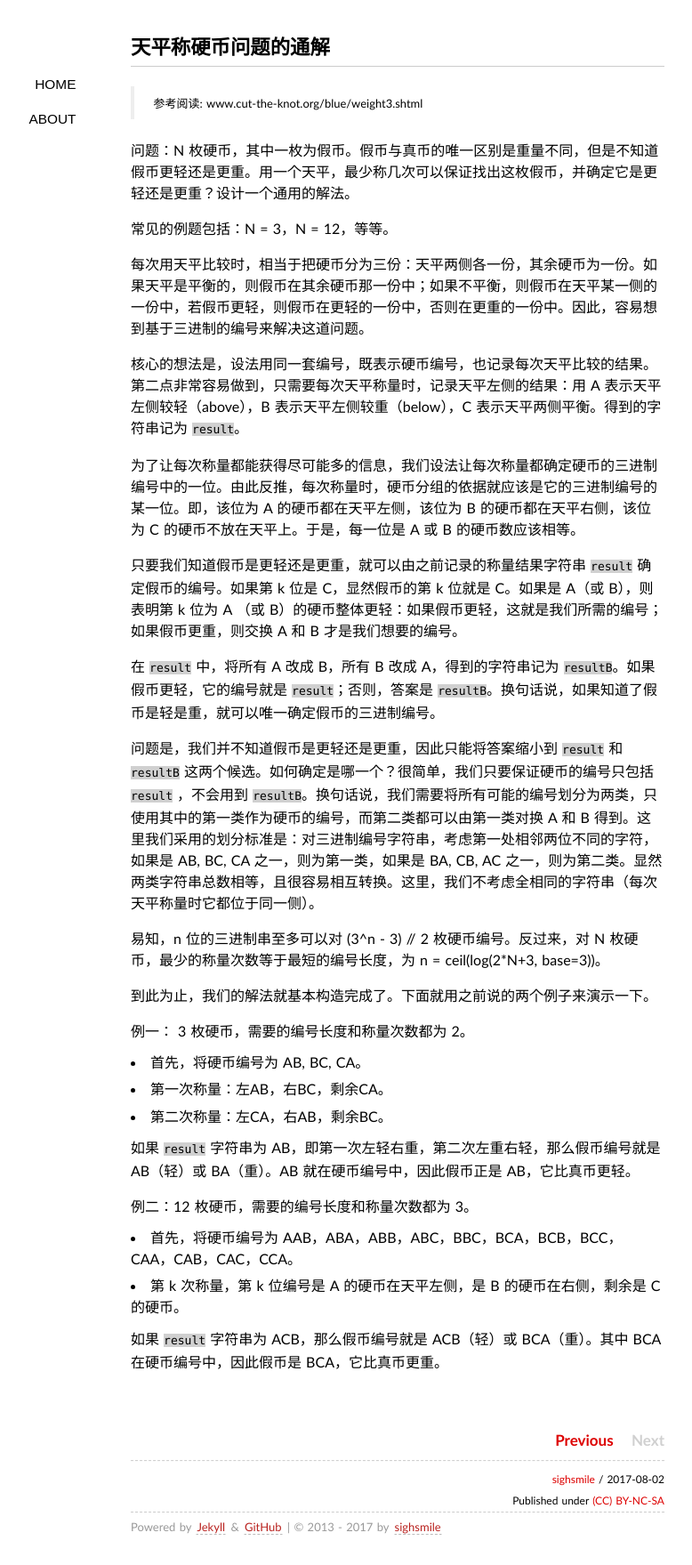
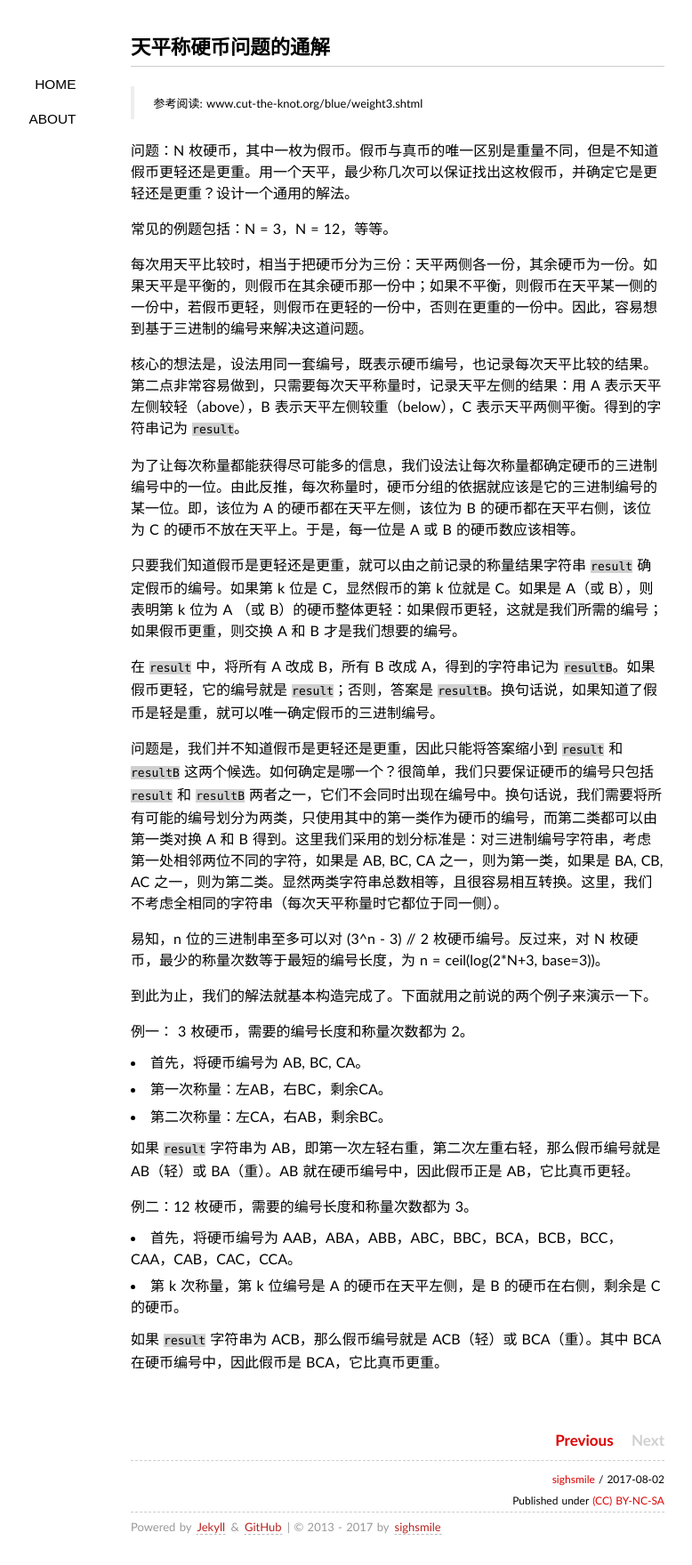
Before and after one commit to sighsmile/sighsmile.github.io, a Jekyll site: the page built from _posts/2017-08-02-weighing-puzzle.md, in a window 1280 px wide. Shown: the whole page at 89% size, without its empty margins (193-971 px from the left). Built offline with Jekyll 4.4.1, drawn with Linux system fonts in a browser that asks for light colours; some web fonts are replaced; comment, search, counter and statistics services are not loaded.

Commit message:
Update 2017-08-02-weighing-puzzle.md
fix one sentence in blog

```diff
--- a/_posts/2017-08-02-weighing-puzzle.md
+++ b/_posts/2017-08-02-weighing-puzzle.md
@@ -22,7 +22,7 @@ tags:
 
 在 `result` 中，将所有 A 改成 B，所有 B 改成 A，得到的字符串记为 `resultB`。如果假币更轻，它的编号就是 `result`；否则，答案是 `resultB`。换句话说，如果知道了假币是轻是重，就可以唯一确定假币的三进制编号。
 
-问题是，我们并不知道假币是更轻还是更重，因此只能将答案缩小到 `result` 和 `resultB` 这两个候选。如何确定是哪一个？很简单，我们只要保证硬币的编号只包括 `result` ，不会用到 `resultB`。换句话说，我们需要将所有可能的编号划分为两类，只使用其中的第一类作为硬币的编号，而第二类都可以由第一类对换 A 和 B 得到。这里我们采用的划分标准是：对三进制编号字符串，考虑第一处相邻两位不同的字符，如果是 AB, BC, CA 之一，则为第一类，如果是 BA, CB, AC 之一，则为第二类。显然两类字符串总数相等，且很容易相互转换。这里，我们不考虑全相同的字符串（每次天平称量时它都位于同一侧）。
+问题是，我们并不知道假币是更轻还是更重，因此只能将答案缩小到 `result` 和 `resultB` 这两个候选。如何确定是哪一个？很简单，我们只要保证硬币的编号只包括 `result` 和 `resultB` 两者之一，它们不会同时出现在编号中。换句话说，我们需要将所有可能的编号划分为两类，只使用其中的第一类作为硬币的编号，而第二类都可以由第一类对换 A 和 B 得到。这里我们采用的划分标准是：对三进制编号字符串，考虑第一处相邻两位不同的字符，如果是 AB, BC, CA 之一，则为第一类，如果是 BA, CB, AC 之一，则为第二类。显然两类字符串总数相等，且很容易相互转换。这里，我们不考虑全相同的字符串（每次天平称量时它都位于同一侧）。
 
 易知，n 位的三进制串至多可以对 (3^n - 3) // 2 枚硬币编号。反过来，对 N 枚硬币，最少的称量次数等于最短的编号长度，为 n = ceil(log(2*N+3, base=3))。
 
```
